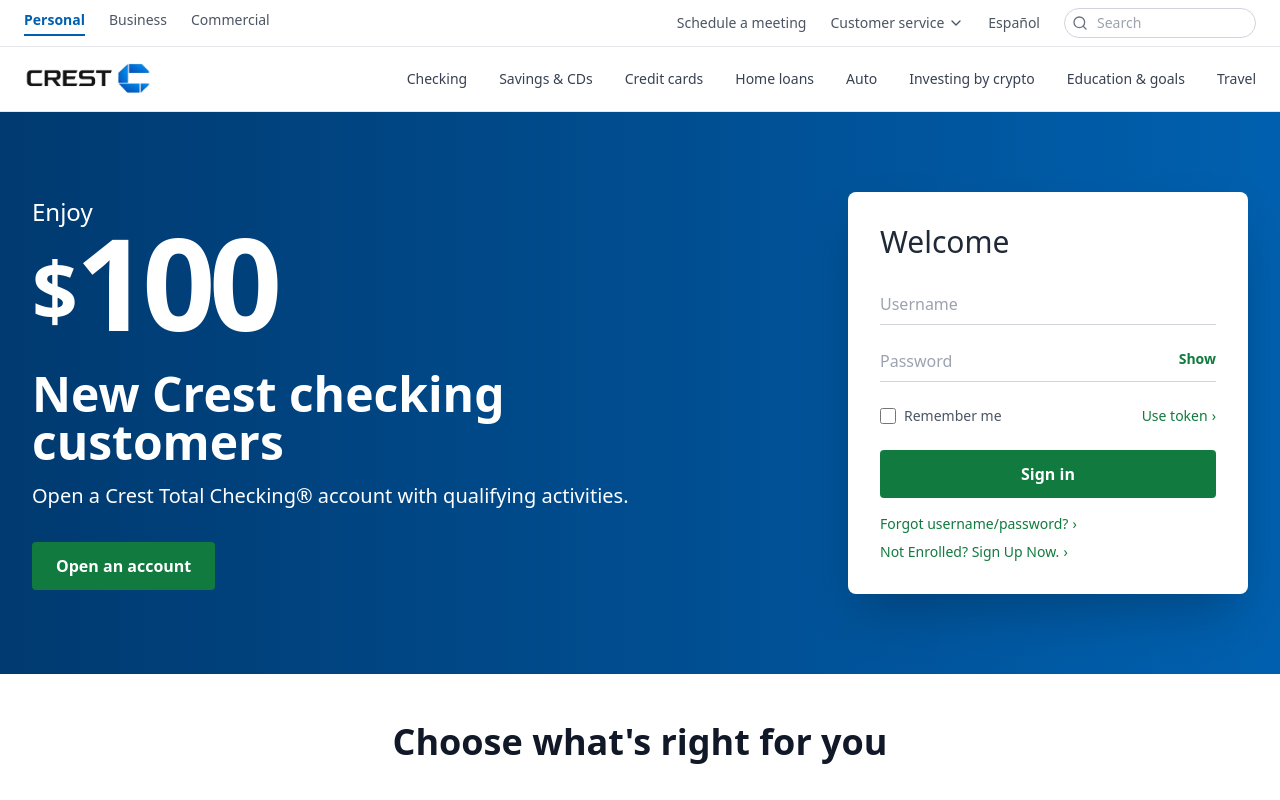
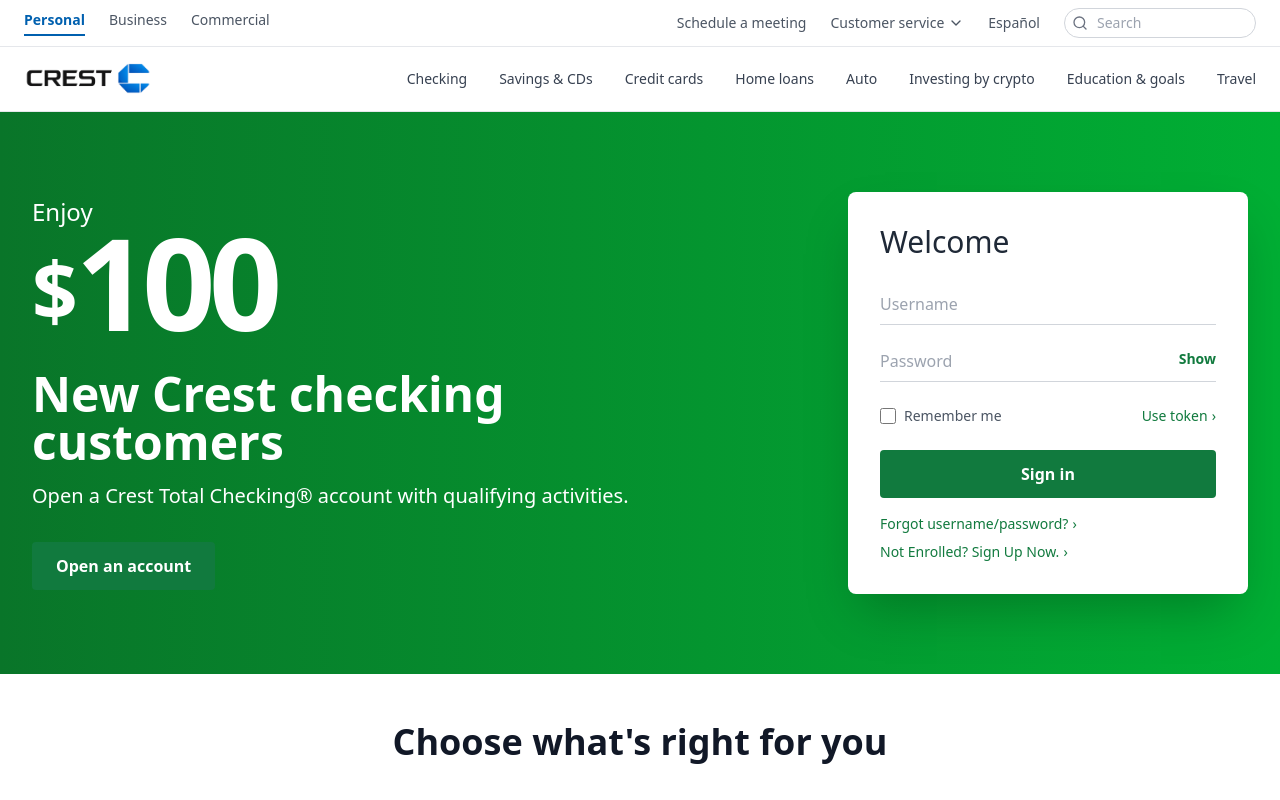
Before and after one commit to neoncrypto6-del/crestbank, a React (Vite) app: page / in a window 1280 px wide. Shown: the top 800 px of the page. Built offline with nearby package versions, Linux system fonts and the light colour scheme.

Commit message:
Update HeroBanner.tsx

```diff
--- a/src/components/HeroBanner.tsx
+++ b/src/components/HeroBanner.tsx
@@ -36,7 +36,7 @@ export function HeroBanner() {
   };
 
   return (
-    <section className="w-full bg-gradient-to-r from-[#003A70] to-[#0060AF] text-white relative">
+    <section className="w-full bg-gradient-to-r from-[#097529] to-[#00AF34] text-white relative">
       <div className="max-w-7xl mx-auto px-4 sm:px-6 lg:px-8 py-12 md:py-20 flex flex-col md:flex-row items-center justify-between">
         {/* Left Side: Offer Amount & Details */}
         <div className="w-full md:w-1/2 flex flex-col items-start mb-8 md:mb-0">
```
